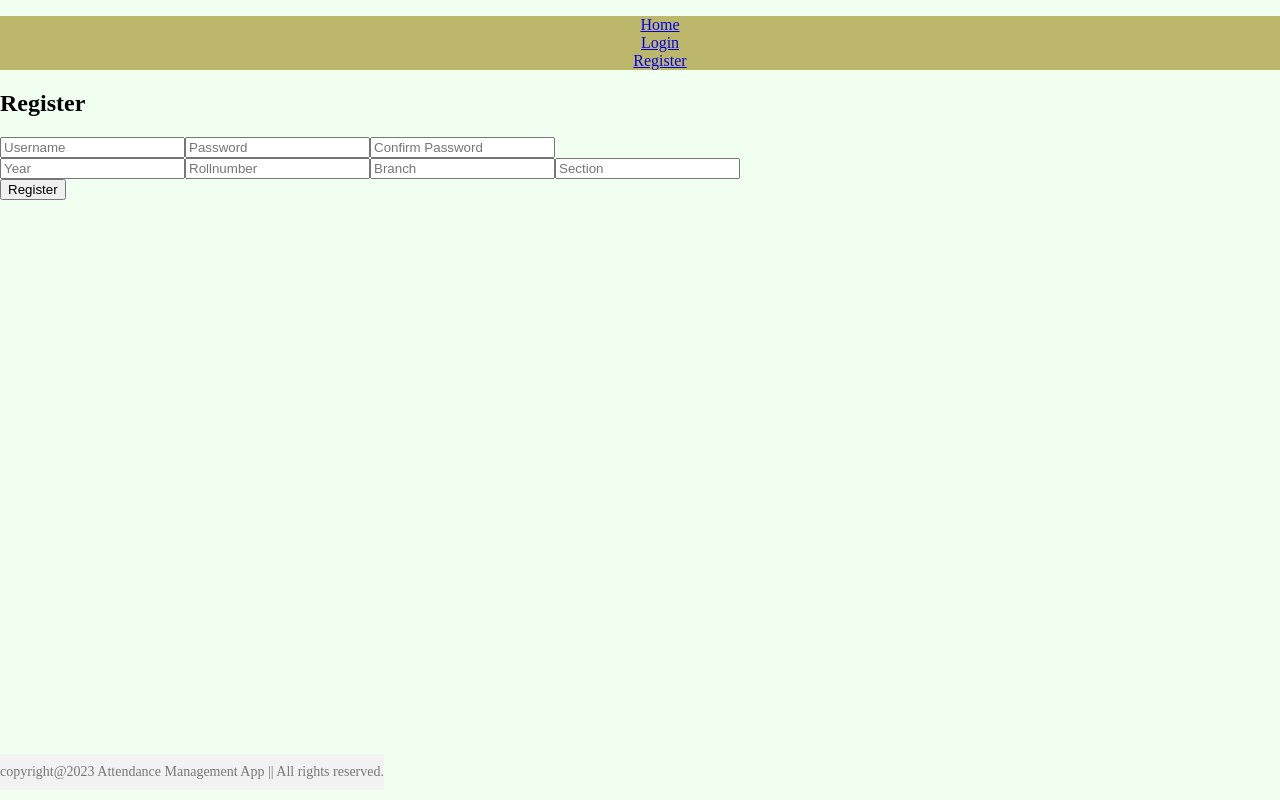
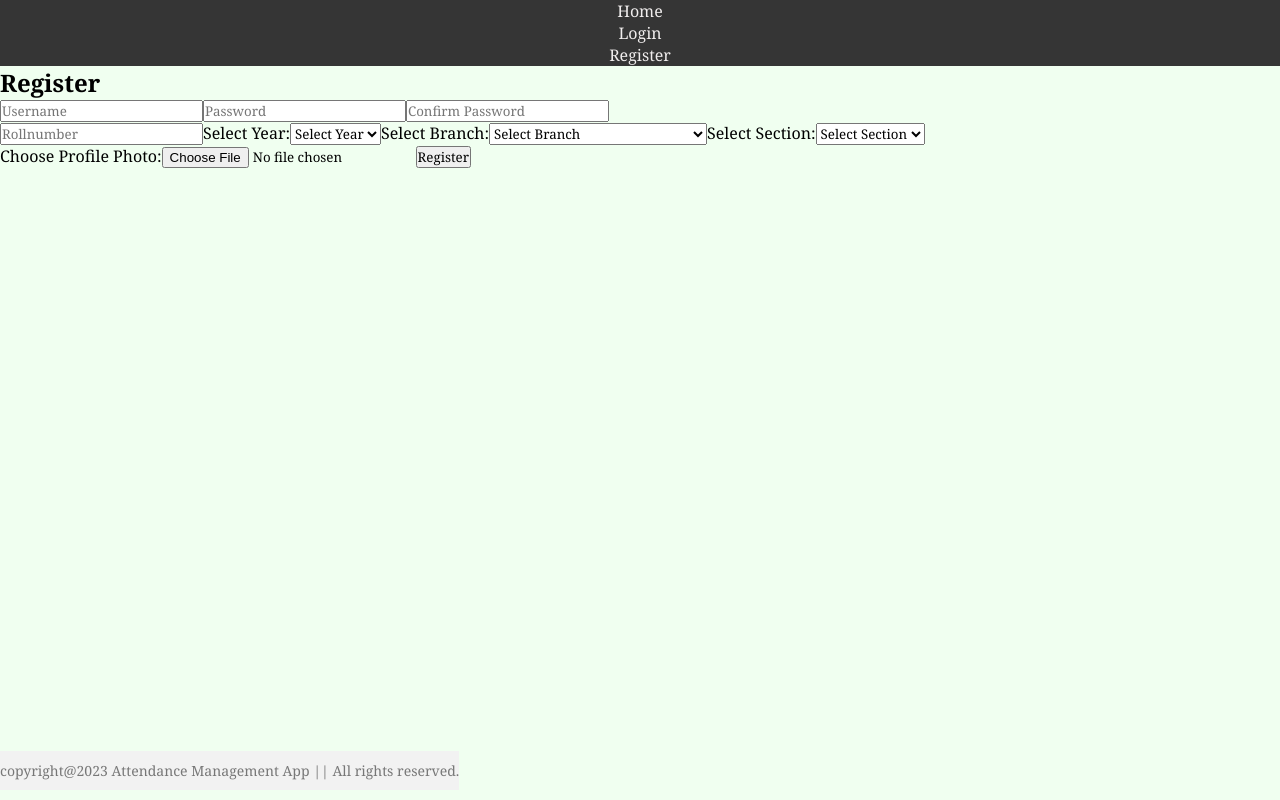
Before and after one commit to ishika3838/Attendance-App, a React (Create React App) app: page /register in a window 1280 px wide. Built offline with nearby package versions, Linux system fonts and the light colour scheme.

Commit message:
added drop down and photo url , some css

```diff
--- a/src/App.css
+++ b/src/App.css
@@ -1,4 +1,8 @@
-
+*{
+  padding:0;
+  margin:0;
+  font-family: Cambria, Cochin, Georgia, Times, 'Times New Roman', serif;
+}
 
 h1{
   background-color: rgb(176, 172, 167);
@@ -7,7 +11,7 @@ h1{
 
 }
 nav{
-  background-color: darkkhaki;
+  background-color: rgb(53, 53, 53);
   color:black;
   display: block;
 }
@@ -18,3 +22,7 @@ nav li{
   justify-content: center;
 
 }
+nav li a{
+  text-decoration:none;
+  color:rgb(240, 237, 237);
+}
--- a/src/App.jsx
+++ b/src/App.jsx
@@ -109,6 +109,7 @@ const App = () => {
         <Route path="/" element={<Header selectedRole={selectedRole}
               setSelectedRole={setSelectedRole} />} />
 
+
           <Route
             path="/register"
             element={<Register handleRegister={handleRegister} selectedRole={selectedRole}   />}
--- a/src/components/Header/Header.jsx
+++ b/src/components/Header/Header.jsx
@@ -12,7 +12,7 @@ const Header = ({ selectedRole, setSelectedRole }) => {
 
   return (
     <Wrapper>
-      <h2>Welcome to Attendance Management System</h2>
+      <h2>Welcome to AttendEase</h2>
       <p>Select your role:</p>
       <div>
         <button onClick={() => handleRoleClick("student") }>
--- a/src/components/Register/Register.jsx
+++ b/src/components/Register/Register.jsx
@@ -13,6 +13,7 @@ const Register=({ handleRegister,selectedRole })=> {
   const [subject, setSubject] = useState('');
   const [branch, setBranch] = useState('');
   const [section, setSection] = useState('');
+  const [photoUrl,setPhotoUrl] = useState('');
   const navigate = useNavigate();
 
   const handleSubmit = (e) => {
@@ -32,6 +33,7 @@ const Register=({ handleRegister,selectedRole })=> {
       branch: selectedRole === 'student' ? branch : '',
       section: setSection ==='student' ? section:'',
       subject: selectedRole === 'faculty' ? subject : '',
+      photoUrl:selectedRole === 'student' ? photoUrl: '',
       attendance: [],
     };
 
@@ -44,6 +46,7 @@ const Register=({ handleRegister,selectedRole })=> {
     setYear('');
     setSubject('');
     setBranch('');
+    setPhotoUrl('');
     alert('Registration successful! Please proceed to login.');
     navigate('/login');
   };
@@ -79,28 +82,42 @@ const Register=({ handleRegister,selectedRole })=> {
           <div>
             <input
               type="text"
-              placeholder="Year"
-              value={year}
-              onChange={(e) => setYear(e.target.value)}
-            />
-            <input
-              type="text"
               placeholder="Rollnumber"
               value={rollno}
               onChange={(e) => setRollno(e.target.value)}
             />
-            <input
-              type="text"
-              placeholder="Branch"
-              value={branch}
-              onChange={(e) => setBranch(e.target.value)}
-            />
-            <input
-              type="text"
-              placeholder="Section"
-              value={section}
-              onChange={(e) => setSection(e.target.value)}
-            />
+            <label>
+              Select Year:
+              <select value={year} onChange={(e) => setYear(e.target.value)}>
+                <option value="">Select Year</option>
+                <option value="year1">1 Year</option>
+                <option value="year2">2 Year</option>
+                <option value="year2">3 Year</option>
+                <option value="year2">4 Year</option>
+                {/* Add more years here */}
+              </select>
+            </label>
+
+            <label>
+              Select Branch:
+              <select value={branch} onChange={(e) => setBranch(e.target.value)}>
+                <option value="">Select Branch</option>
+                <option value="branch1">Computer Science Engineering</option>
+                <option value="branch2">Information Technology</option>
+                {/* Add more branches here */}
+              </select>
+            </label>
+            <label>
+              Select Section:
+              <select value={section} onChange={(e) => setSection(e.target.value)}>
+                <option value="">Select Section</option>
+                <option value="A">A</option>
+                <option value="B">B</option>
+                <option value="C">C</option>
+                <option value="D">D</option>
+                {/* Add more years here */}
+              </select>
+            </label>
           </div>
         )}
         {selectedRole === 'faculty' && (
@@ -136,7 +153,14 @@ const Register=({ handleRegister,selectedRole })=> {
             </label>
             </div>
         )}
-
+          <label>
+          Choose Profile Photo:
+          <input
+            type="file"
+            accept="image/*"
+            onChange={(e) => setPhotoUrl(URL.createObjectURL(e.target.files[0]))}
+          />
+        </label>
         <button type="submit">Register</button>
       </form>
 
--- a/src/components/StudentProfile/StudentProfile.jsx
+++ b/src/components/StudentProfile/StudentProfile.jsx
@@ -4,7 +4,9 @@ const StudentProfile=({ user })=> {
   return (
     <div>
       <h3>Student Profile</h3>
-      <img width="120" height="120" src="https://img.icons8.com/ios-glyphs/90/user--v1.png" alt="user--v1"/>
+      {user.photoUrl && (
+        <img width="120" height="120" src={user.photoUrl} alt="Profile" />
+      )}
       <p>Username: {user.username}</p>
       <p>Year: {user.year}</p>
       <p>Branch: {user.branch}</p>
```
